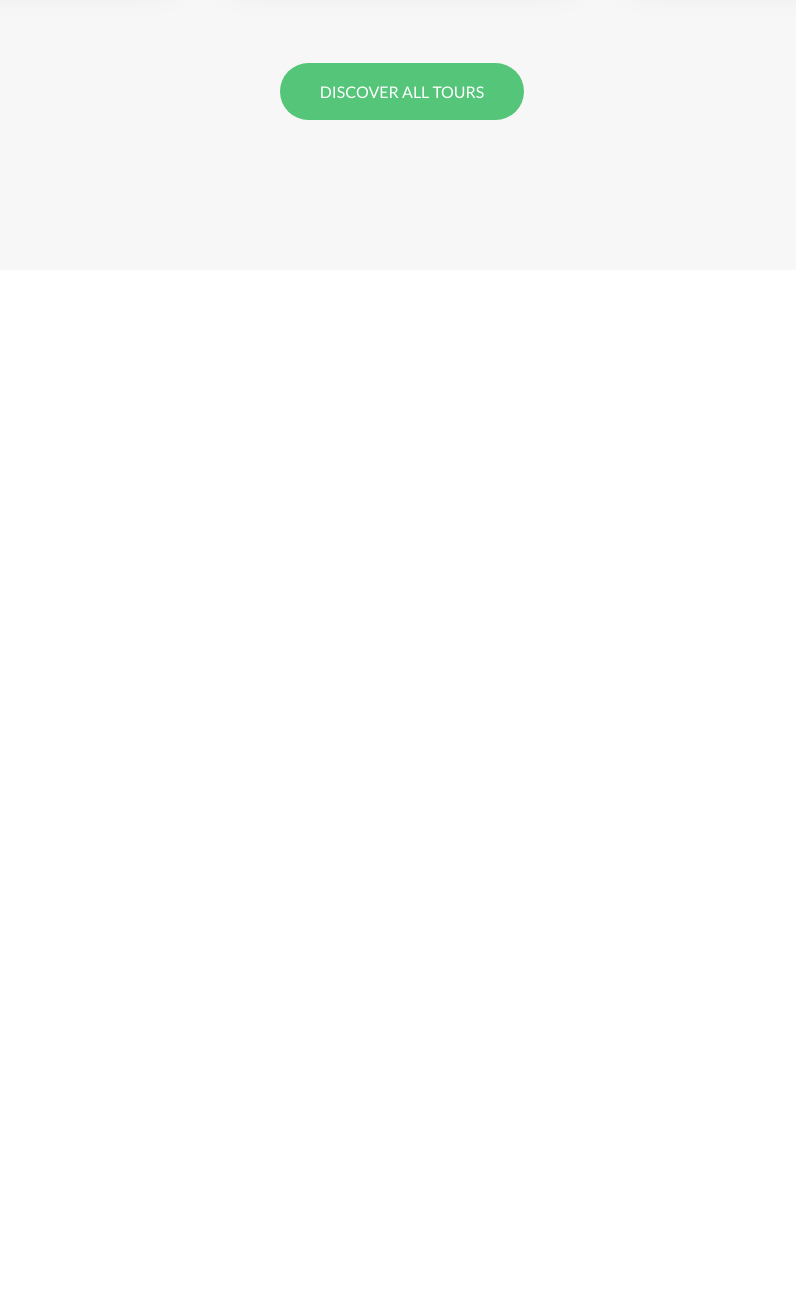
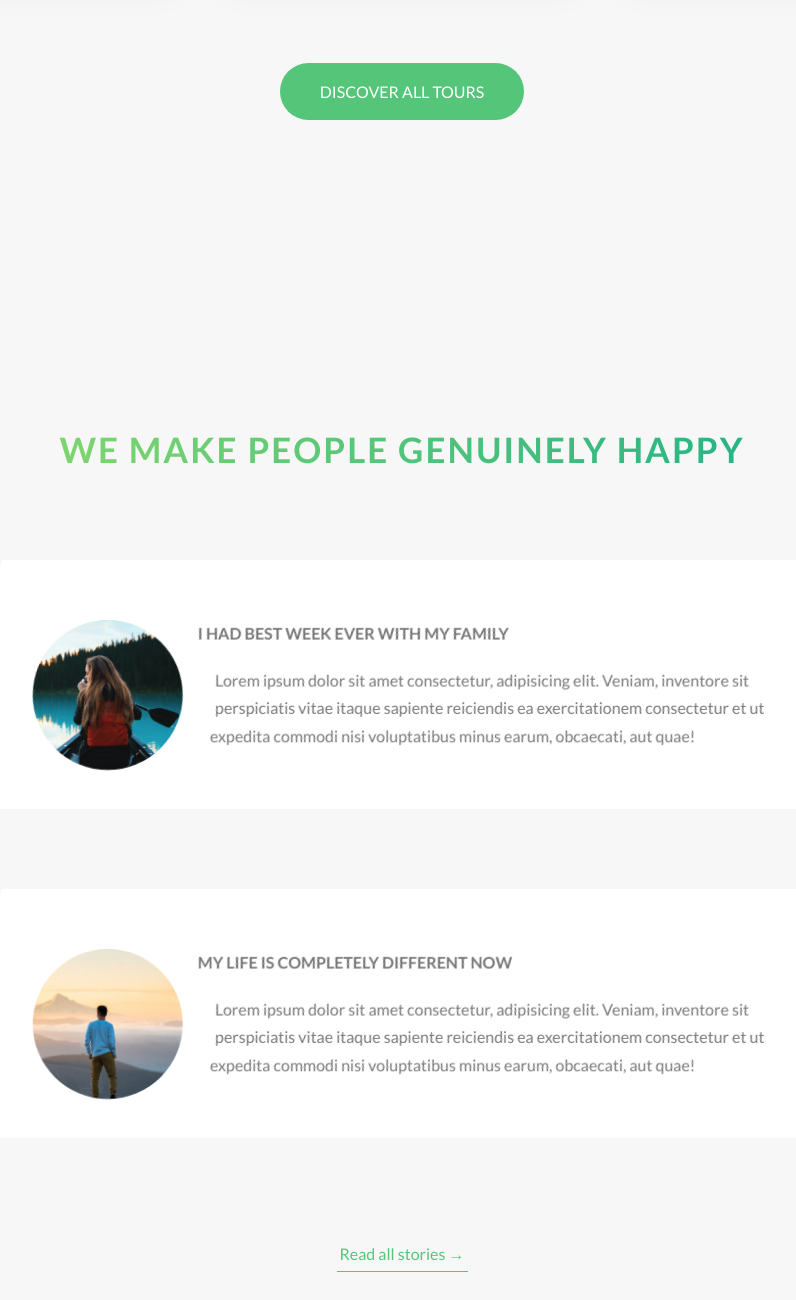
Before and after one commit to denguyen5697/learning-scss, a plain HTML site: page index.html in a window 1280 px wide. Shown: the part 3072-4372 px from the top of the page, without its empty margins (238-1034 px from the left). Before the commit the page ends 3372 px from the top, so only its background shows below. Drawn offline with Linux system fonts and the light colour scheme.

Commit message:
Add story section

```diff
--- a/css/style.css
+++ b/css/style.css
@@ -316,6 +316,51 @@ body {
   .feature-box:hover {
     transform: translateY(-1.5rem) scale(1.03); }
 
+.story {
+  width: 75%;
+  margin: 0 auto;
+  box-decoration-break: 0 3rem 6rem rgba(0, 0, 0, 0.1);
+  background-color: #fff;
+  border-radius: 3px;
+  padding: 6rem;
+  padding-left: 9rem;
+  font-size: 1.6rem;
+  transform: skewX(-12deg); }
+  .story__shape {
+    width: 15rem;
+    height: 15rem;
+    float: left;
+    -webkit-shape-outside: circle(50% at 50% 50%);
+    shape-outside: circle(50% at 50% 50%);
+    -webkit-clip-path: circle(50% at 50% 50%);
+    clip-path: circle(50% at 50% 50%);
+    transform: translateX(-3rem) skewX(12deg);
+    position: relative; }
+  .story__img {
+    height: 100%;
+    transform: translateX(-4rem) scale(1.4);
+    backface-visibility: hidden;
+    transition: all 0.5s; }
+  .story__text {
+    transform: skewX(12deg); }
+  .story__caption {
+    position: absolute;
+    top: 50%;
+    left: 50%;
+    transform: translate(-30%, 20%);
+    color: #fff;
+    text-transform: uppercase;
+    font-size: 1.7rem;
+    opacity: 0;
+    transition: all 0.5s;
+    backface-visibility: hidden; }
+  .story:hover .story__caption {
+    opacity: 1;
+    transform: translate(-30%, -50%); }
+  .story:hover .story__img {
+    transform: translateX(-4rem) scale(1);
+    filter: blur(3px) brightness(80%); }
+
 .row {
   max-width: 114rem;
   margin: 0 auto; }
@@ -381,3 +426,7 @@ body {
   background-color: #f7f7f7;
   padding: 25rem 0 15rem 0;
   margin-top: -10rem; }
+
+.section-stories {
+  padding: 15rem 0;
+  background-color: #f7f7f7; }
--- a/index.html
+++ b/index.html
@@ -245,6 +245,40 @@
           <a href="#" class="btn btn--green">Discover all tours</a>
         </div>
       </section>
+      <section class="section-stories">
+        <div class="u-center-text u-margin-bottom-big">
+          <h2 class="heading-secondary">We make people genuinely happy</h2>
+        </div>
+        <div class="row">
+          <div class="story">
+            <figure class="story__shape">
+              <img class="story__img" src="img/nat-8.jpg" alt="Person on a tour">
+              <figcaption class="story__caption">Mary Smith</figcaption>
+            </figure>
+            <div class="story__text">
+              <h3 class="heading-tertiary u-margin-bottom-small">I had best week ever with my family </h3>
+              <p>Lorem ipsum dolor sit amet consectetur, adipisicing elit. Veniam, inventore sit perspiciatis vitae itaque sapiente reiciendis ea exercitationem consectetur et ut expedita commodi nisi voluptatibus minus earum, obcaecati, aut quae!</p>
+            </div>
+
+          </div>
+        </div>
+        <div class="row">
+          <div class="story">
+            <figure class="story__shape">
+              <img class="story__img" src="img/nat-9.jpg" alt="Person on a tour">
+              <figcaption class="story__caption">Jack Willson</figcaption>
+            </figure>
+            <div class="story__text">
+              <h3 class="heading-tertiary u-margin-bottom-small">My life is completely different now</h3>
+              <p>Lorem ipsum dolor sit amet consectetur, adipisicing elit. Veniam, inventore sit perspiciatis vitae itaque sapiente reiciendis ea exercitationem consectetur et ut expedita commodi nisi voluptatibus minus earum, obcaecati, aut quae!</p>
+            </div>
+
+          </div>
+        </div>
+        <div class="u-center-text u-margin-top-huge">
+          <a href="#" class="btn-text">Read all stories &rarr;</a>
+        </div>
+      </section>
     </main>
   </body>
 </html>
--- /dev/null
+++ b/sass/components/_story.scss
@@ -0,0 +1,60 @@
+.story {
+  width: 75%;
+  margin: 0 auto;
+  box-decoration-break: 0 3rem 6rem rgba($color-black, 0.1);
+  background-color: $color-white;
+  border-radius: 3px;
+  padding: 6rem;
+  padding-left: 9rem;
+
+  font-size: $default-font-size;
+  transform: skewX(-12deg);
+
+  &__shape {
+    width: 15rem;
+    height: 15rem;
+    float: left;
+
+    -webkit-shape-outside: circle(50% at 50% 50%);
+    shape-outside: circle(50% at 50% 50%);
+
+    -webkit-clip-path: circle(50% at 50% 50%);
+    clip-path: circle(50% at 50% 50%);
+    transform: translateX(-3rem) skewX(12deg);
+    position: relative;
+  }
+
+  &__img {
+    height: 100%;
+    transform: translateX(-4rem) scale(1.4);
+    backface-visibility: hidden;
+    transition: all 0.5s;
+  }
+
+  &__text {
+    transform: skewX(12deg);
+  }
+
+  &__caption {
+    position: absolute;
+    top: 50%;
+    left: 50%;
+    transform: translate(-30%, 20%);
+    color: $color-white;
+    text-transform: uppercase;
+    font-size: 1.7rem;
+    opacity: 0;
+    transition: all 0.5s;
+    backface-visibility: hidden;
+  }
+
+  &:hover &__caption {
+    opacity: 1;
+    transform: translate(-30%, -50%);
+  }
+
+  &:hover &__img {
+    transform: translateX(-4rem) scale(1);
+    filter: blur(3px) brightness(80%);
+  }
+}
--- a/sass/main.scss
+++ b/sass/main.scss
@@ -11,6 +11,7 @@
 @import "components/card";
 @import "components/composition";
 @import "components/feature-box";
+@import "components/story";
 
 @import "layout/grid";
 @import "layout/header";
--- a/sass/pages/_home.scss
+++ b/sass/pages/_home.scss
@@ -26,3 +26,8 @@
   padding: 25rem 0 15rem 0;
   margin-top: -10rem;
 }
+
+.section-stories {
+  padding: 15rem 0;
+  background-color: $color-grey-light-1;
+}
```
Also changed, not shown: 1 other file.
